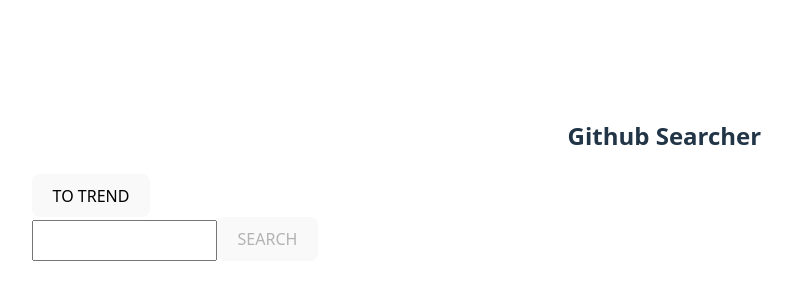
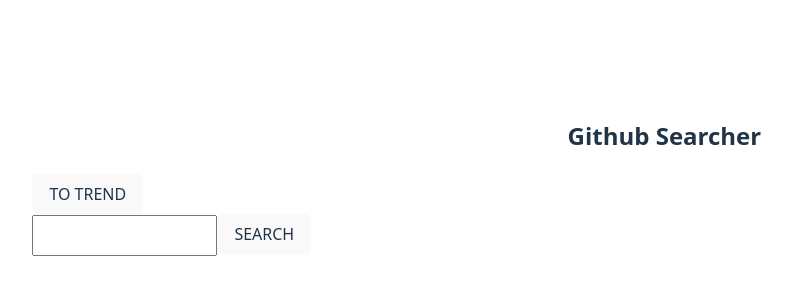
Before and after one commit to Tonipenyallop/github_searcher, a React (Vite) app: page / in a window 1280 px wide. Shown: the part 36-336 px from the top of the page, without its empty margins (102-894 px from the left). Built offline with nearby package versions, Linux system fonts and the light colour scheme.

Commit message:
added loader and variables

```diff
--- a/src/index.css
+++ b/src/index.css
@@ -2,15 +2,19 @@
   font-family: system-ui, Avenir, Helvetica, Arial, sans-serif;
   line-height: 1.5;
   font-weight: 400;
-
   color-scheme: light dark;
   color: rgba(255, 255, 255, 0.87);
   background-color: #242424;
-
   font-synthesis: none;
   text-rendering: optimizeLegibility;
   -webkit-font-smoothing: antialiased;
   -moz-osx-font-smoothing: grayscale;
+
+  --accent: #6366f1;
+  --accent-hover: #818cf8;
+  --border: rgba(255, 255, 255, 0.1);
+  --muted: rgba(255, 255, 255, 0.5);
+  --surface: #2a2a2e;
 }
 
 a {
@@ -28,22 +32,56 @@ h1 {
 }
 
 button {
-  border-radius: 8px;
-  border: 1px solid transparent;
-  padding: 0.6em 1.2em;
+  border-radius: 6px;
+  border: 1px solid var(--border);
+  padding: 0.5em 1em;
   font-size: 1em;
   font-weight: 500;
   font-family: inherit;
-  background-color: #1a1a1a;
+  background: transparent;
+  color: inherit;
   cursor: pointer;
-  transition: border-color 0.25s;
+  transition: 0.15s ease;
 }
 button:hover {
-  border-color: #646cff;
+  border-color: var(--accent);
 }
-button:focus,
-button:focus-visible {
-  outline: 4px auto -webkit-focus-ring-color;
+
+@keyframes spin {
+  to {
+    transform: rotate(360deg);
+  }
+}
+
+.loading-container {
+  display: flex;
+  flex-direction: column;
+  align-items: center;
+  gap: 10px;
+  padding: 40px 0;
+}
+
+.spinner {
+  width: 28px;
+  height: 28px;
+  border: 3px solid var(--border);
+  border-top-color: var(--accent);
+  border-radius: 50%;
+  animation: spin 0.7s linear infinite;
+}
+
+.loading-text {
+  color: var(--muted);
+  font-size: 0.9em;
+}
+
+.error-message {
+  color: #ef4444;
+  background: rgba(239, 68, 68, 0.08);
+  border-radius: 8px;
+  padding: 10px 14px;
+  margin: 12px 0;
+  font-size: 0.9em;
 }
 
 @media (prefers-color-scheme: light) {
```
